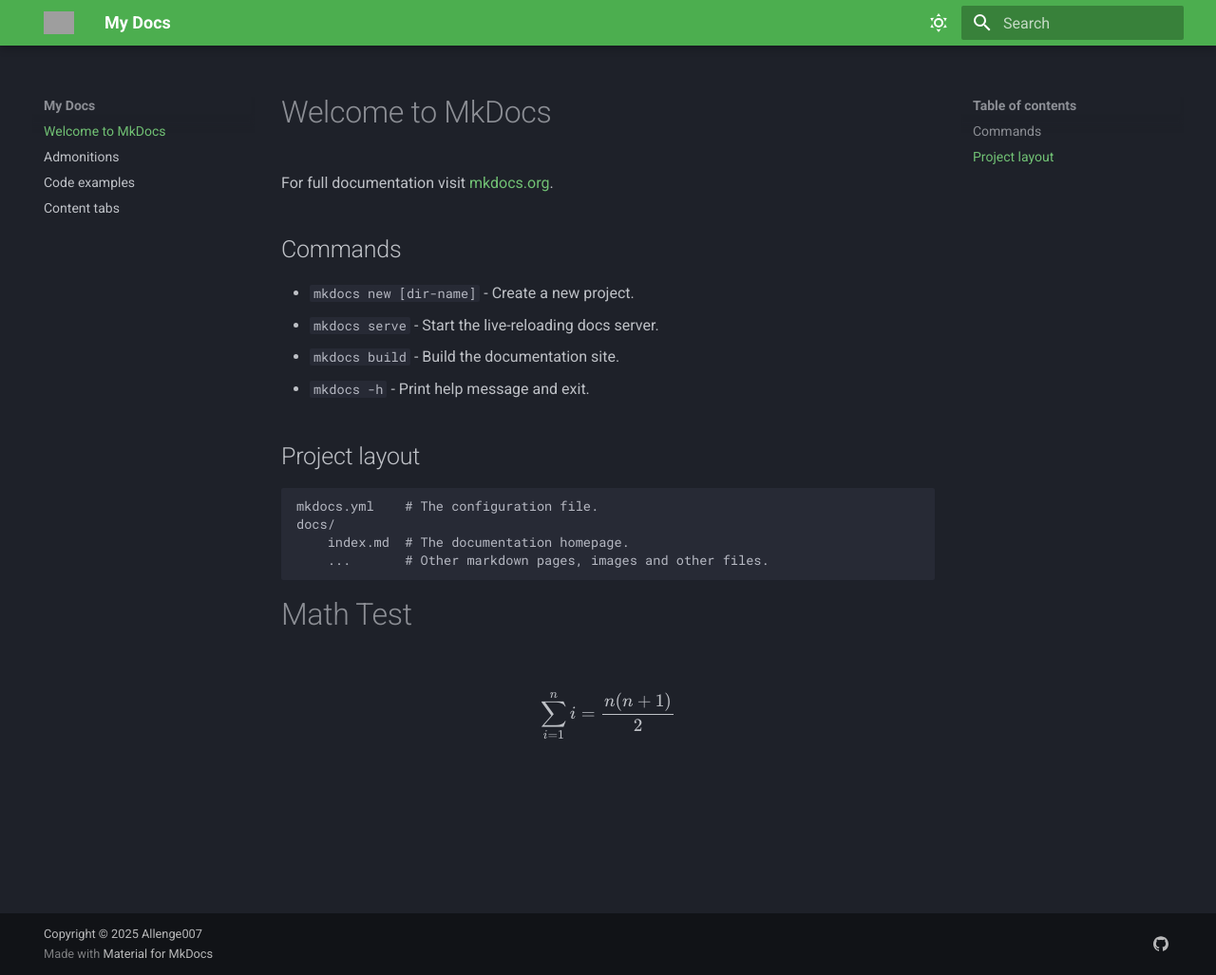
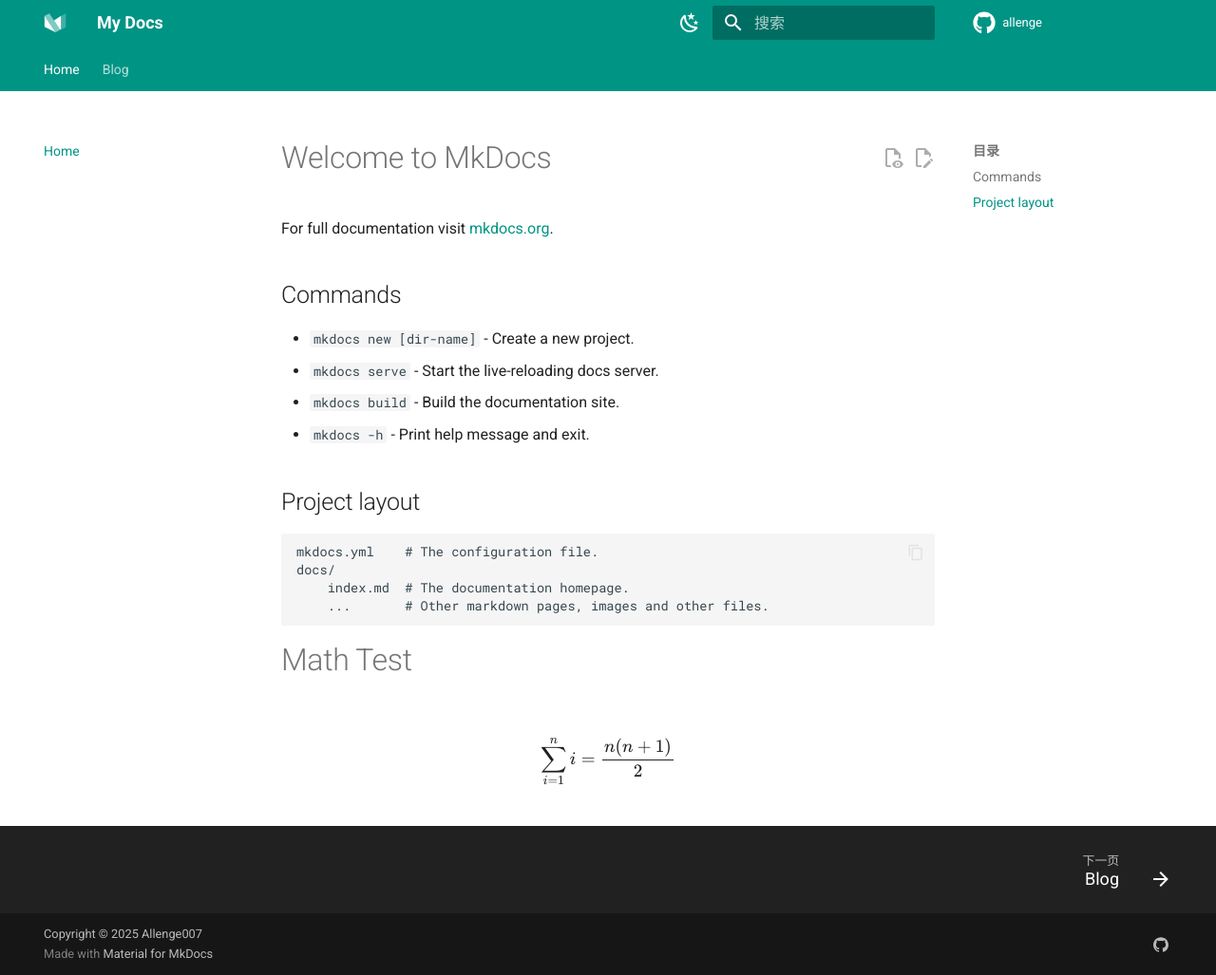
Before and after one commit to allenge007/allenge007.github.io, an MkDocs documentation site: the page built from docs/index.md, in a window 1280 px wide and 1027 px high. Shown: the whole window at 95% size. Built offline with MkDocs 1.6.1 and Material for MkDocs 9.7.7, drawn with Linux system fonts in a browser that asks for light colours; grey boxes are pictures that could not be loaded.

Commit message:
Add blog structure, author information, and comment functionality

```diff
--- /dev/null
+++ b/docs/blog/posts/drafts/.meta.yml
@@ -0,0 +1 @@
+draft: true
--- a/mkdocs.yml
+++ b/mkdocs.yml
@@ -2,30 +2,72 @@
 site_url: https://example.com
 theme:
   name: material
-  logo: assets/sysu-logo.svg
+  # custom_dir: docs/overrides
   palette:
     #Dark Mode
-    - scheme: slate
+    - media: "(prefers-color-scheme: dark)"
+      scheme: slate
       toggle:
         icon: material/weather-sunny
         name: Switch to light mode
-      primary: green
+      primary: teal
       accent: deep purple
     #Light Mode
-    - scheme: default
+    - media: "(prefers-color-scheme: light)"
+      scheme: default
       toggle:
         icon: material/weather-night
         name: Switch to dark mode
-      primary: green
+      primary: teal
       accent: deep purple
+  features:
+    - announce.dismiss #呈现可标记为由用户读取的临时公告，可以包含一个用于取消当前公告的按钮
+    # - navigation.instant
+    #- header.autohide  #自动隐藏
+    - navigation.tracking #地址栏中的 URL 将自动更新为在目录中突出显示的活动锚点
+    - navigation.tabs #顶级部分将呈现在上面视口标题下方的菜单层中，但在移动设备上保持原样
+    # - navigation.tabs.sticky  #启用粘性选项卡后，导航选项卡将锁定在标题下方，并在向下滚动时始终保持可见
+    - navigation.sections #启用部分后，顶级部分在边栏中呈现为1220px以上视口的组，但在移动设备上保持原样
+    - navigation.top # 返回顶部的按钮 在上滑时出现
+    - navigation.footer #页脚将呈现在边栏中，但在移动设备上保持原样
+    - search.suggest # 搜索输入一些字母时推荐补全整个单词
+    - search.highlight # 搜索出的文章关键词加入高亮
+    - search.share #搜索分享按钮
+    - navigation.expand # 打开Tab时左侧目录全部展开
+    - navigation.indexes #启用节索引页后，可以将文档直接附加到节
+    - content.tabs.link
+    - content.tooltips
+    - content.code.copy #代码复制
+    - content.action.edit
+    - content.action.view
+    - content.code.annotate
+  language: zh # 一些提示性的文字会变成中文
+
+  icon:
+    repo: fontawesome/brands/github #右上角图标
+    logo: logo
+
+edit_uri: edit/main/docs
+repo_url: https://github.com/allenge007
+repo_name: allenge
 
 markdown_extensions:
+  - abbr
+  - attr_list
+  - def_list
+  - footnotes
+  - md_in_html
+  - pymdownx.caret
+  - pymdownx.betterem
   - pymdownx.inlinehilite
   - pymdownx.snippets
   - pymdownx.superfences
   - pymdownx.tabbed:
       alternate_style: true
   - pymdownx.details
+  - pymdownx.keys
+  - pymdownx.mark
+  - pymdownx.critic
   - admonition
   - pymdownx.arithmatex:
       generic: true
@@ -35,6 +77,20 @@
   - https://polyfill.io/v3/polyfill.min.js?features=es6
   - https://cdn.jsdelivr.net/npm/mathjax@3/es5/tex-mml-chtml.js
 
+plugins:
+  - search
+  - tags:
+      tags_file: blog/tags.md
+  - blog:
+      blog_toc: true
+  - meta
+
+nav:
+  - Home: index.md
+  - Blog:
+      - index: blog/index.md
+      - Tags: blog/tags.md
+
 extra:
   social:
     - icon: simple/github
```
Also changed, not shown: docs/blog/.authors.yml (added, +9 -0 lines), docs/blog/author/team.md (added, +1 -0 lines), docs/blog/index.md (added, +1 -0 lines), docs/blog/posts/drafts/second.md (added, +8 -0 lines), docs/blog/posts/myfirst.md (added, +17 -0 lines), docs/blog/tags.md (added, +10 -0 lines), docs/overrides/partials/comments.html (added, +55 -0 lines), docs/assets/allenge-logo.png (added), docs/assets/logo.png (added).
